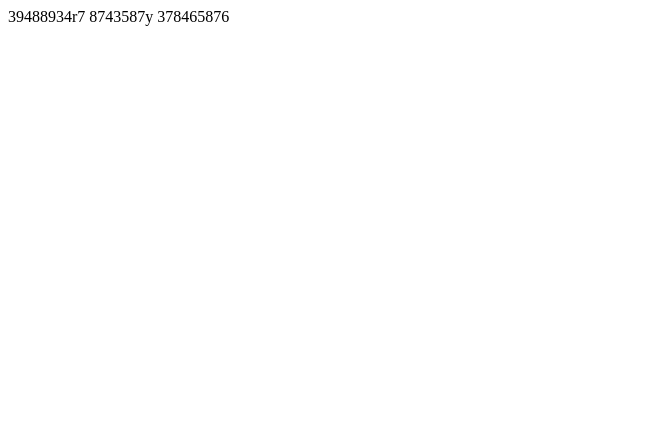
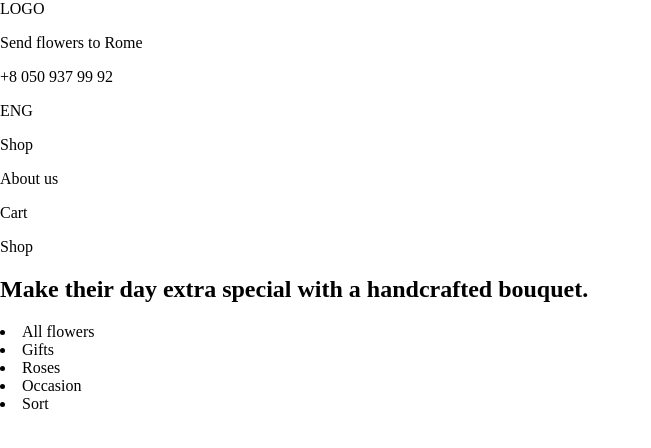
Before and after one commit to Slatorimus/Denis, a plain HTML site: page index.html in a window 1280 px wide. Shown: the whole page, without its empty margins (0-651 px from the left). Drawn offline with Linux system fonts and the light colour scheme.

Commit message:
Добавил базовую структуру

```diff
--- a/index.html
+++ b/index.html
@@ -1,3 +1,38 @@
-39488934r7
-8743587y
-378465876
+<html>
+<head>
+    <meta charset="utf-8" />
+    <title>Flowerlowe</title>
+    <meta name="viewport" content="width=device-width, initial-scale=1.0">
+    <meta name="Description" content="Flowerlowe">
+</head>
+<body style="margin:0px; height: 100%; width: 100%;">
+    <header class="site-header">
+        <div class="container">
+            <p>LOGO</p>
+            <p>Send flowers to Rome</p>
+            <p>+8 050 937 99 92</p>
+            <p>ENG</p>
+        </div>
+        <div class="container">
+            <p>Shop</p>
+            <p>About us</p>
+            <p>Cart</p>
+        </div>
+    </header>
+    <section class="Content">
+        <div class="Title">
+            <p>Shop</p>
+            <H1>
+                Make their day extra special with a handcrafted bouquet.
+            </H1>
+        </div>
+        <div class="Filter">
+            <li>All flowers</li>
+            <li>Gifts</li>
+            <li>Roses</li>
+            <li>Occasion</li>
+            <li>Sort</li>
+        </div>
+    </section>
+</body>
+</html>
```
